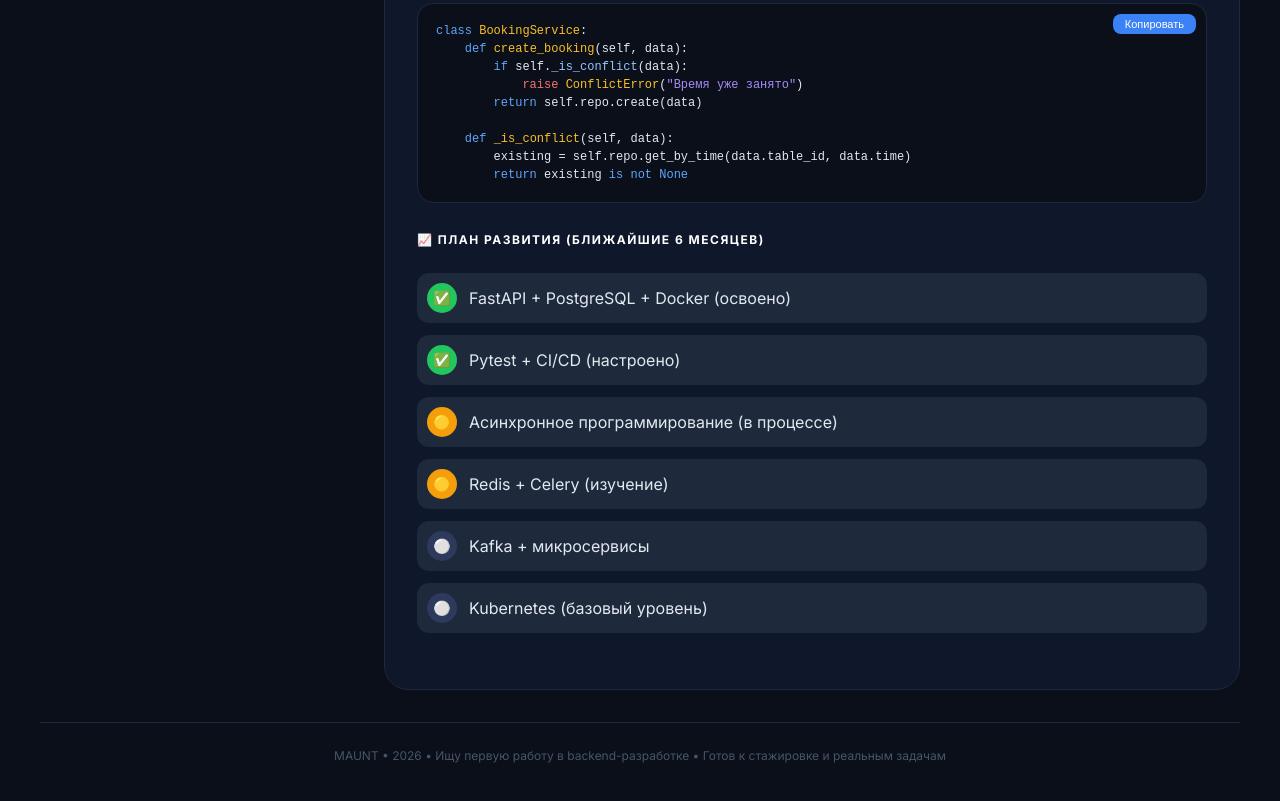
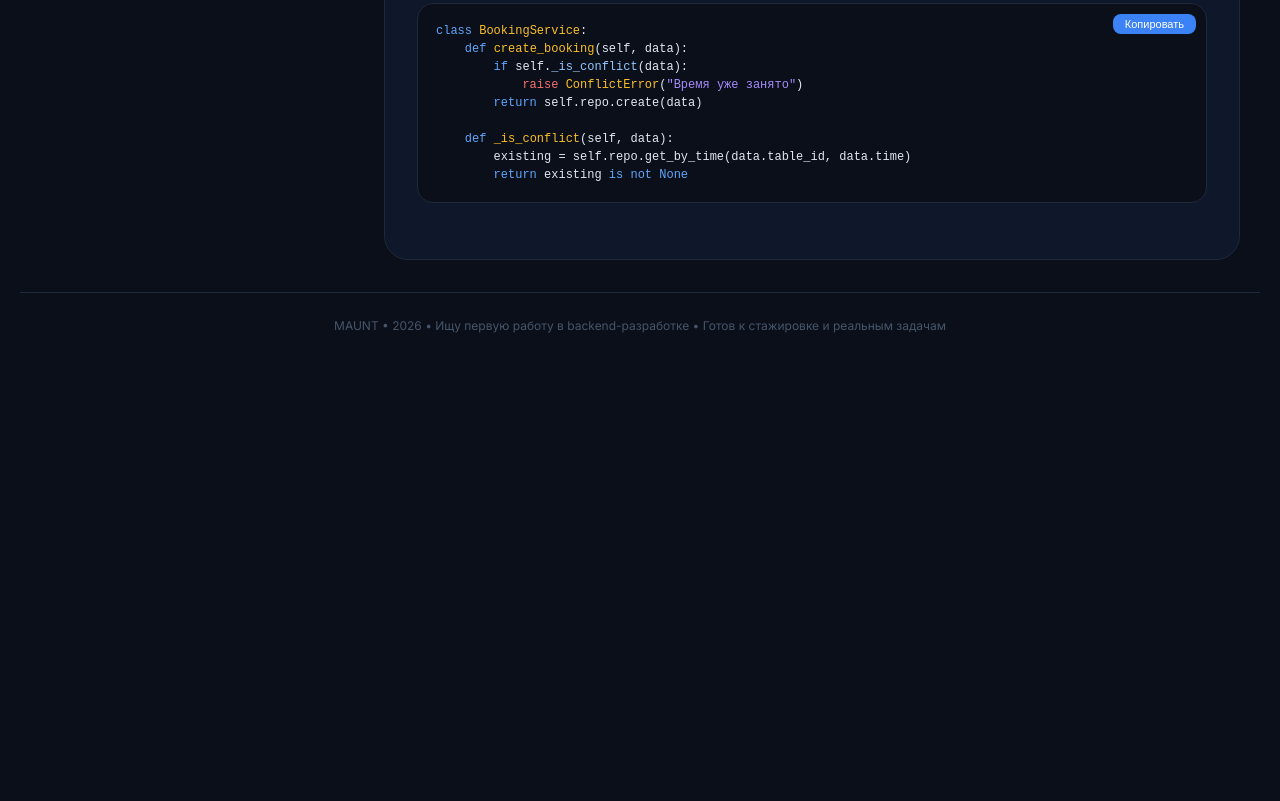
Before and after one commit to seldom122h-pixel/API-LITE---Road, a plain HTML site: page Resume Backend-Py/index.html in a window 1280 px wide. Shown: the part 1442-2243 px from the top of the page. After the commit the page ends 1817 px from the top, so only its background shows below. Drawn offline with Linux system fonts and the light colour scheme.

Commit message:
Folder Optimize

```diff
--- a/Resume Backend-Py/index.html
+++ b/Resume Backend-Py/index.html
@@ -182,34 +182,6 @@
 &nbsp;&nbsp;&nbsp;&nbsp;&nbsp;&nbsp;&nbsp;&nbsp;<span style="color:#60a5fa">return</span> existing <span style="color:#60a5fa">is not</span> <span style="color:#60a5fa">None</span>
                     </code>
                 </div>
-
-                <!-- План развития -->
-                <div class="section-title" style="color: white;">📈 План развития (ближайшие 6 месяцев)</div>
-                <div class="roadmap">
-                    <div class="roadmap-item">
-                        <div class="roadmap-status done">✅</div>
-                        <div>FastAPI + PostgreSQL + Docker (освоено)</div>
-                    </div>
-                    <div class="roadmap-item">
-                        <div class="roadmap-status done">✅</div>
-                        <div>Pytest + CI/CD (настроено)</div>
-                    </div>
-                    <div class="roadmap-item">
-                        <div class="roadmap-status progress">🟡</div>
-                        <div>Асинхронное программирование (в процессе)</div>
-                    </div>
-                    <div class="roadmap-item">
-                        <div class="roadmap-status progress">🟡</div>
-                        <div>Redis + Celery (изучение)</div>
-                    </div>
-                    <div class="roadmap-item">
-                        <div class="roadmap-status">⚪</div>
-                        <div>Kafka + микросервисы</div>
-                    </div>
-                    <div class="roadmap-item">
-                        <div class="roadmap-status">⚪</div>
-                        <div>Kubernetes (базовый уровень)</div>
-                    </div>
                 </div>
             </div>
         </div>
```
